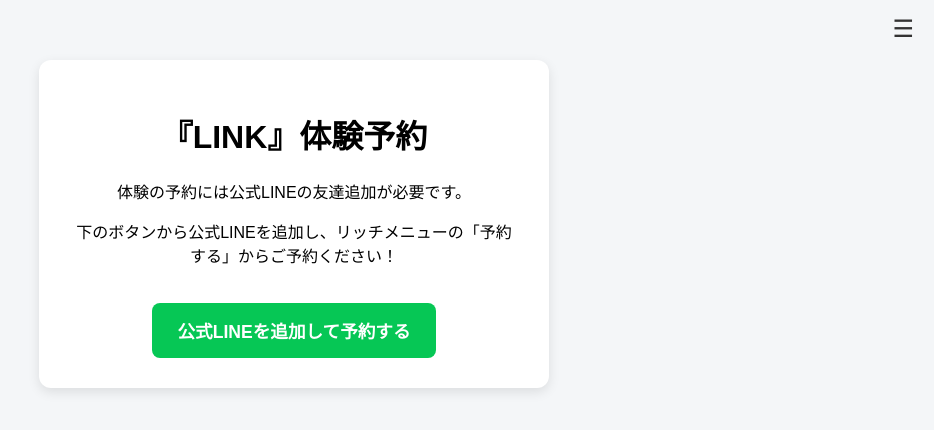
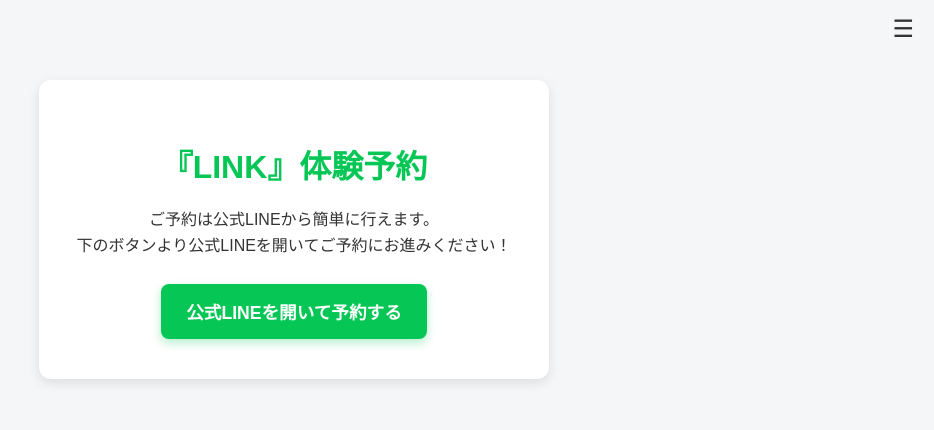
Before and after one commit to itsridm/link_reservation_system, a website: page public/index.html in a window 1280 px wide. Shown: the whole page, without its empty margins (346-1280 px from the left). Drawn offline with Linux system fonts and the light colour scheme.

Commit message:
fix line url and monitor realtime update

```diff
--- a/public/index.html
+++ b/public/index.html
@@ -6,19 +6,21 @@
   <title>『LINK』体験予約のご案内</title>
   <style>
     body { font-family: sans-serif; margin: 0; padding: 20px; text-align: center; background: #f4f6f8; }
-    .card { background: white; padding: 30px; max-width: 450px; margin: 40px auto; border-radius: 12px; box-shadow: 0 4px 12px rgba(0,0,0,0.1); }
-    .btn-line { background: #06C755; color: white; text-decoration: none; padding: 15px 25px; border-radius: 8px; font-weight: bold; display: inline-block; margin-top: 20px; font-size: 1.1rem; }
-    .hamburger { position: absolute; top: 15px; right: 20px; font-size: 24px; cursor: pointer; text-decoration: none; color: #333; }
+    .card { background: white; padding: 40px 30px; max-width: 450px; margin: 60px auto; border-radius: 12px; box-shadow: 0 4px 12px rgba(0,0,0,0.1); }
+    h1 { color: #06C755; margin-bottom: 20px; }
+    p { color: #333; line-height: 1.6; margin-bottom: 25px; }
+    .btn-line { background: #06C755; color: white; text-decoration: none; padding: 15px 25px; border-radius: 8px; font-weight: bold; display: inline-block; font-size: 1.1rem; box-shadow: 0 4px 10px rgba(6,199,85,0.3); }
+    .btn-line:hover { background: #05b34c; }
+    .hamburger { position: absolute; top: 15px; right: 20px; font-size: 24px; text-decoration: none; color: #333; }
   </style>
 </head>
 <body>
   <a href="/admin/login" class="hamburger">☰</a>
   <div class="card">
     <h1>『LINK』体験予約</h1>
-    <p>体験の予約には公式LINEの友達追加が必要です。</p>
-    <p>下のボタンから公式LINEを追加し、リッチメニューの「予約する」からご予約ください！</p>
-    <!-- あなたのLINE公式アカウントの友達追加URLに書き換えてください -->
-    <a href="https://lin.ee/YOUR_LINE_OFFICIAL_ACCOUNT" class="btn-line">公式LINEを追加して予約する</a>
+    <p>ご予約は公式LINEから簡単に行えます。<br>下のボタンより公式LINEを開いてご予約にお進みください！</p>
+    <!-- 指定された公式LINEのURLに直接ジャンプ -->
+    <a href="https://line.me/R/ti/p/@214aozjr" class="btn-line" target="_blank">公式LINEを開いて予約する</a>
   </div>
 </body>
 </html>
```
Also changed, not shown: public/monitor.html (+13 -3 lines).
